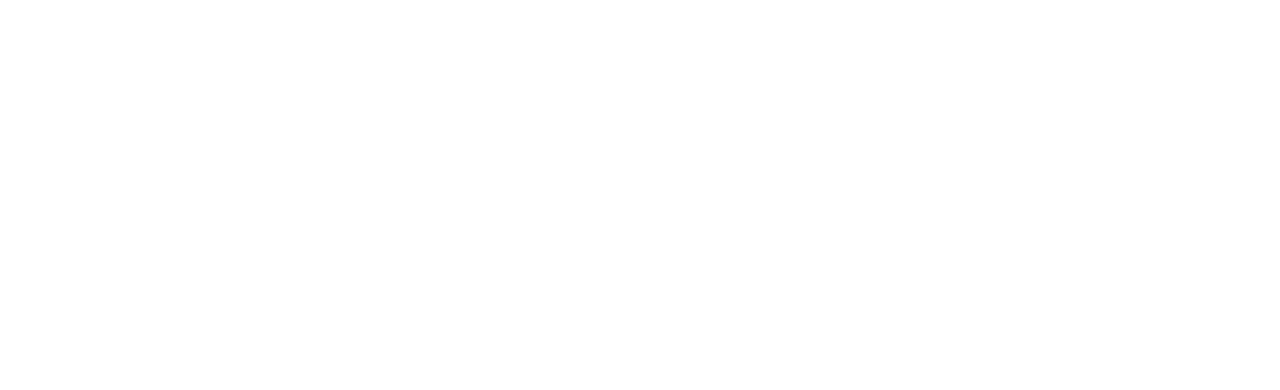
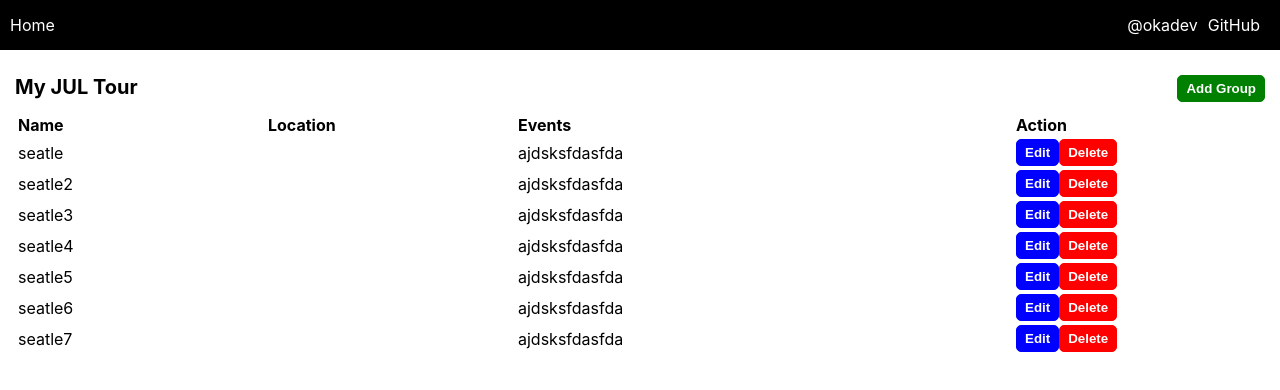
Before and after one commit to dntrieunguyen/learn-react, a React (Create React App) app: page / in a window 1280 px wide. Shown: the top 390 px of the page. Built offline with nearby package versions, Linux system fonts and the light colour scheme.

Commit message:
react-b2

```diff
--- a/src/App.css
+++ b/src/App.css
@@ -1,5 +1,9 @@
 .App {
    text-align: center;
+}
+
+* {
+   box-sizing: border-box;
 }
 
 .App-logo {
@@ -36,3 +40,56 @@
       transform: rotate(360deg);
    }
 }
+
+section {
+   padding: 15px;
+}
+
+header {
+   width: 100%;
+   height: 50px;
+   background: #000;
+   color: #fff;
+   display: flex;
+   justify-content: space-between;
+   align-items: center;
+   padding: 10px;
+}
+
+.container {
+   display: flex;
+   justify-content: space-between;
+   width: 100%;
+   margin: 10px 0px;
+}
+
+.top {
+   display: flex;
+   justify-content: space-between;
+   width: 100%;
+   font-size: 20px;
+   font-weight: 700;
+}
+
+.header-right {
+   display: flex;
+   justify-content: space-between;
+}
+
+.header-right-text {
+   padding-right: 10px;
+}
+
+.table-content table {
+   width: 100%;
+}
+
+table {
+   text-align: left;
+}
+
+tr {
+   padding: 5px 0px;
+   margin: 5px 0px;
+   border-bottom: 2px solid black;
+}
--- a/src/App.js
+++ b/src/App.js
@@ -1,8 +1,98 @@
-import logo from './logo.svg';
 import './App.css';
 
+const data = [
+   { id: 'seatle', name: 'seatle', location: null, event: 'ajdsksfdasfda' },
+   { id: 'seatle2', name: 'seatle2', location: null, event: 'ajdsksfdasfda' },
+   { id: 'seatle3', name: 'seatle3', location: null, event: 'ajdsksfdasfda' },
+   { id: 'seatle4', name: 'seatle4', location: null, event: 'ajdsksfdasfda' },
+   { id: 'seatle5', name: 'seatle5', location: null, event: 'ajdsksfdasfda' },
+   { id: 'seatle6', name: 'seatle6', location: null, event: 'ajdsksfdasfda' },
+   { id: 'seatle7', name: 'seatle7', location: null, event: 'ajdsksfdasfda' },
+];
+
 function App() {
-   return <div className="App"></div>;
+   return (
+      <div className="App">
+         <header>
+            <div className="header-left">Home</div>
+            <div className="header-right">
+               <div className="header-right-text">@okadev</div>
+               <div className="header-right-text">GitHub</div>
+            </div>
+         </header>
+         <section>
+            <div className="container">
+               <div className="top">
+                  <div className="top-tille">My JUL Tour</div>
+                  <button
+                     style={{
+                        padding: '5px 8px',
+                        backgroundColor: 'green',
+                        border: '1px solid green',
+                        borderRadius: '5px',
+                        color: 'white',
+                        fontWeight: '700',
+                     }}
+                  >
+                     Add Group
+                  </button>
+               </div>
+            </div>
+            <div className="table-content">
+               <table>
+                  <thead>
+                     <tr style={{ borderBottom: '2px solid gray' }}>
+                        <th style={{ width: '20%' }}>Name</th>
+                        <th style={{ width: '20%' }}>Location</th>
+                        <th style={{ width: '40%' }}>Events</th>
+                        <th style={{ width: '20%' }}>Action</th>
+                     </tr>
+                  </thead>
+                  <tbody>
+                     {data.map(item => (
+                        <tr
+                           style={{ borderBottom: '2px solid gray' }}
+                           key={item.id}
+                        >
+                           <td>{item.name}</td>
+                           <td>{item.location}</td>
+                           <td>{item.event}</td>
+                           <td>
+                              <div className="action">
+                                 <button
+                                    style={{
+                                       padding: '5px 8px',
+                                       backgroundColor: 'blue',
+                                       border: '1px solid blue',
+                                       borderRadius: '5px',
+                                       color: 'white',
+                                       fontWeight: '700',
+                                    }}
+                                 >
+                                    Edit
+                                 </button>
+                                 <button
+                                    style={{
+                                       padding: '5px 8px',
+                                       backgroundColor: 'red',
+                                       border: '1px solid red',
+                                       borderRadius: '5px',
+                                       color: 'white',
+                                       fontWeight: '700',
+                                    }}
+                                 >
+                                    Delete
+                                 </button>
+                              </div>
+                           </td>
+                        </tr>
+                     ))}
+                  </tbody>
+               </table>
+            </div>
+         </section>
+      </div>
+   );
 }
 
 export default App;
```
Lines whose indentation alone changed are shown as unchanged.
